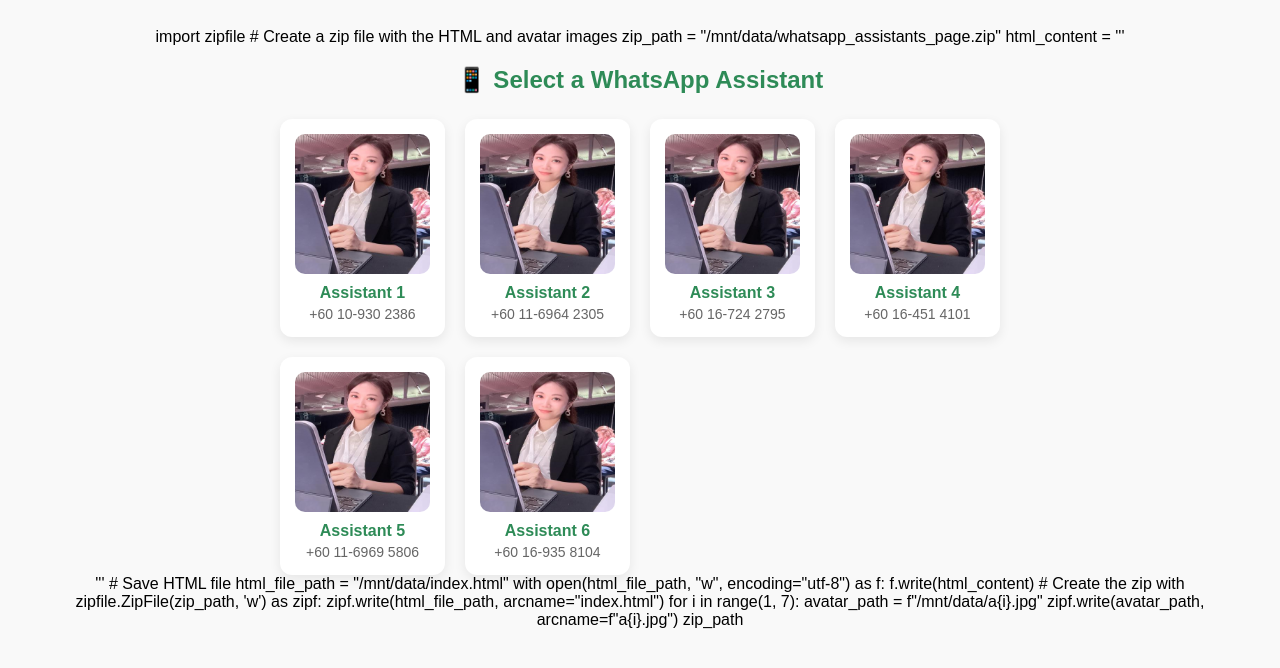
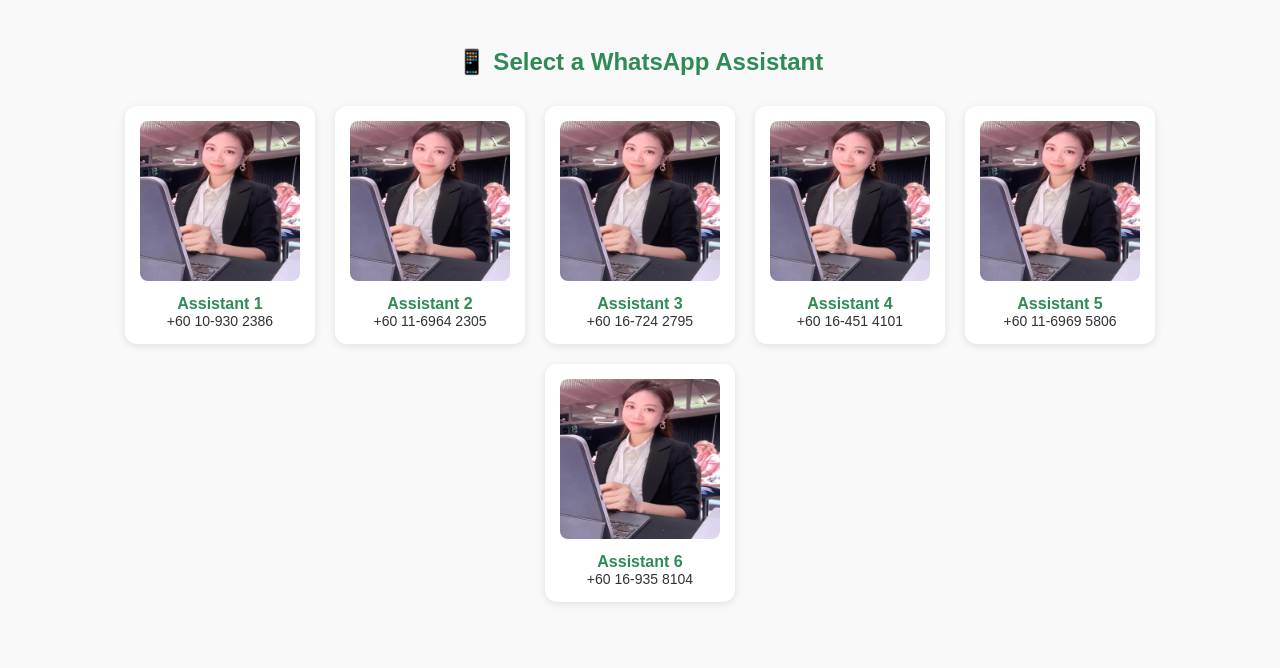
Before and after one commit to ritazeng03/index-html, a plain HTML site: page index.html in a window 1280 px wide. Drawn offline with Linux system fonts and the light colour scheme.

Commit message:
Update index.html

```diff
--- a/index.html
+++ b/index.html
@@ -1,14 +1,9 @@
-import zipfile
-
-# Create a zip file with the HTML and avatar images
-zip_path = "/mnt/data/whatsapp_assistants_page.zip"
-html_content = '''
 <!DOCTYPE html>
 <html lang="en">
 <head>
   <meta charset="UTF-8">
+  <meta name="viewport" content="width=device-width, initial-scale=1.0">
   <title>WhatsApp Assistant Grid</title>
-  <meta name="viewport" content="width=device-width, initial-scale=1.0">
   <style>
     body {
       font-family: Arial, sans-serif;
@@ -18,101 +13,77 @@ html_content = '''
     }
     h2 {
       color: #2e8b57;
-      margin-bottom: 25px;
+      margin-bottom: 30px;
     }
     .grid {
-      display: grid;
-      grid-template-columns: repeat(auto-fit, minmax(160px, 1fr));
+      display: flex;
+      flex-wrap: wrap;
+      justify-content: center;
       gap: 20px;
-      max-width: 720px;
-      margin: 0 auto;
     }
     .card {
-      background-color: #ffffff;
+      background-color: #fff;
       border-radius: 12px;
+      box-shadow: 0 2px 8px rgba(0, 0, 0, 0.1);
       padding: 15px;
-      box-shadow: 0 4px 12px rgba(0,0,0,0.08);
-      transition: transform 0.2s;
+      width: 160px;
       text-decoration: none;
-      color: #333;
+      color: #000;
+      transition: transform 0.2s ease;
     }
     .card:hover {
-      transform: translateY(-4px);
+      transform: translateY(-5px);
     }
     .card img {
       width: 100%;
-      height: 140px;
+      height: 160px;
       object-fit: cover;
-      border-radius: 10px;
-      margin-bottom: 10px;
+      border-radius: 8px;
     }
     .name {
+      margin-top: 10px;
       font-weight: bold;
-      margin-bottom: 4px;
       color: #2e8b57;
     }
     .number {
       font-size: 14px;
-      color: #666;
+      color: #333;
     }
   </style>
 </head>
 <body>
-
   <h2>📱 Select a WhatsApp Assistant</h2>
-
   <div class="grid">
     <a href="https://wa.me/60109302386" class="card">
       <img src="a1.jpg" alt="Assistant 1">
       <div class="name">Assistant 1</div>
       <div class="number">+60 10-930 2386</div>
     </a>
-
     <a href="https://wa.me/601169642305" class="card">
       <img src="a2.jpg" alt="Assistant 2">
       <div class="name">Assistant 2</div>
       <div class="number">+60 11-6964 2305</div>
     </a>
-
     <a href="https://wa.me/60167242795" class="card">
       <img src="a3.jpg" alt="Assistant 3">
       <div class="name">Assistant 3</div>
       <div class="number">+60 16-724 2795</div>
     </a>
-
     <a href="https://wa.me/60164514101" class="card">
       <img src="a4.jpg" alt="Assistant 4">
       <div class="name">Assistant 4</div>
       <div class="number">+60 16-451 4101</div>
     </a>
-
     <a href="https://wa.me/601169695806" class="card">
       <img src="a5.jpg" alt="Assistant 5">
       <div class="name">Assistant 5</div>
       <div class="number">+60 11-6969 5806</div>
     </a>
-
     <a href="https://wa.me/60169358104" class="card">
       <img src="a6.jpg" alt="Assistant 6">
       <div class="name">Assistant 6</div>
       <div class="number">+60 16-935 8104</div>
     </a>
   </div>
-
 </body>
 </html>
-'''
-
-# Save HTML file
-html_file_path = "/mnt/data/index.html"
-with open(html_file_path, "w", encoding="utf-8") as f:
-    f.write(html_content)
-
-# Create the zip
-with zipfile.ZipFile(zip_path, 'w') as zipf:
-    zipf.write(html_file_path, arcname="index.html")
-    for i in range(1, 7):
-        avatar_path = f"/mnt/data/a{i}.jpg"
-        zipf.write(avatar_path, arcname=f"a{i}.jpg")
-
-zip_path
```
